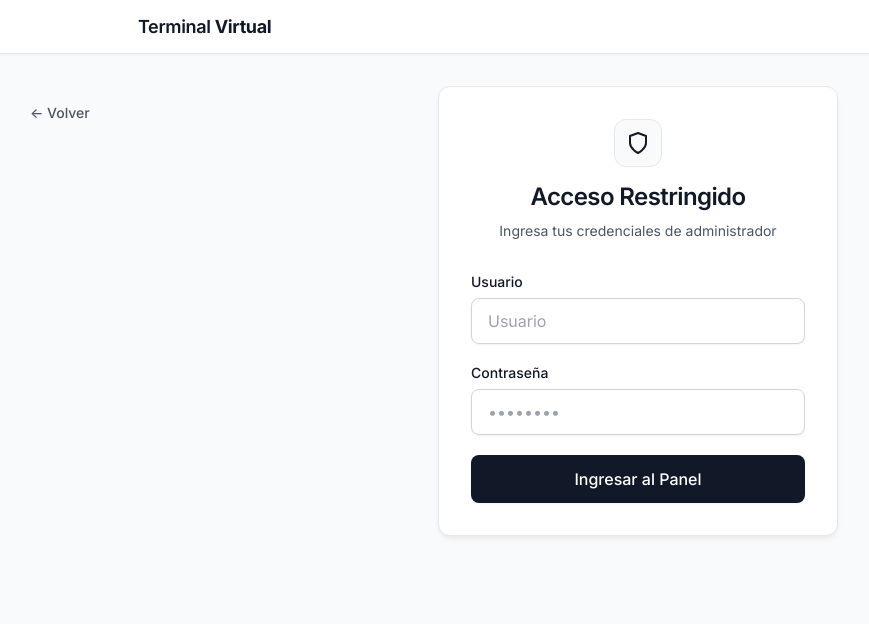
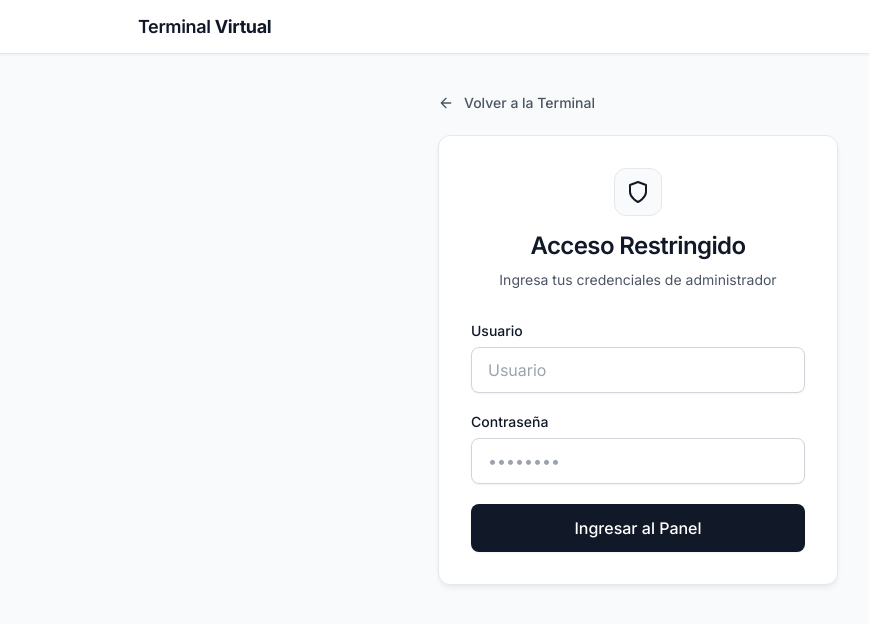
Before and after one commit to Alfredo2364/Pagos, a website: page public/index.html in a window 1280 px wide. Both pictures are taken after a click on the link "🔒 Acceso Admin". Shown: the whole page, without its empty margins (2-871 px from the left). Drawn offline with Linux system fonts and the light colour scheme; no server answers.

Commit message:
UI: Improve back button styling on login screen

```diff
--- a/public/index.html
+++ b/public/index.html
@@ -30,8 +30,13 @@
 
     <!-- ==================== LOGIN VIEW ==================== -->
     <div id="login-view" class="view-container">
-      <button type="button" id="btn-cancel-login" class="btn-back" style="position: absolute; top: 6rem; left: 2rem; margin: 0; z-index: 10;">← Volver</button>
-      <div class="login-wrapper">
+      <div class="login-wrapper" style="flex-direction: column; align-items: center;">
+        <div style="width: 100%; max-width: 400px; margin-bottom: 1rem;">
+          <button type="button" id="btn-cancel-login" class="btn-back" style="display: flex; align-items: center; color: var(--text-muted); font-size: 0.875rem;">
+            <svg width="16" height="16" viewBox="0 0 24 24" fill="none" stroke="currentColor" stroke-width="2" stroke-linecap="round" stroke-linejoin="round" style="margin-right: 6px;"><path d="M19 12H5M12 19l-7-7 7-7"/></svg>
+            Volver a la Terminal
+          </button>
+        </div>
         <div class="base-card login-card">
           <div class="logo-area">
             <div class="logo-icon">
```
